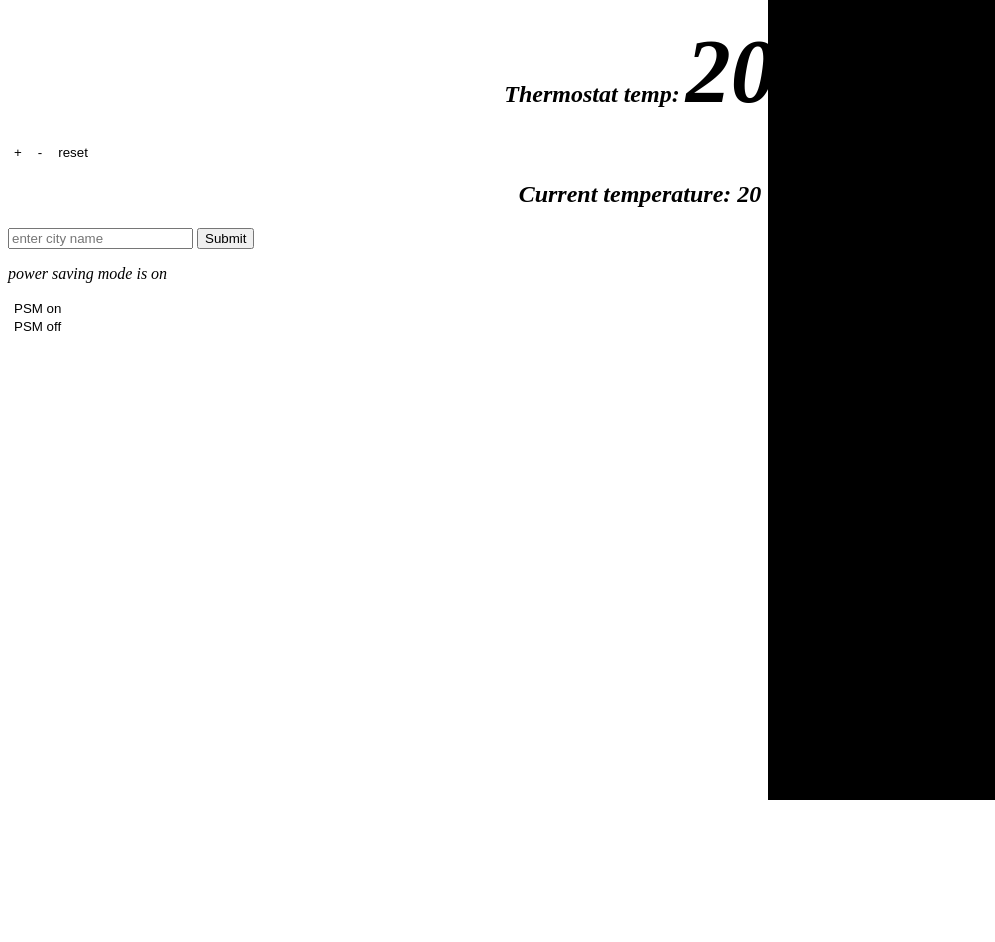
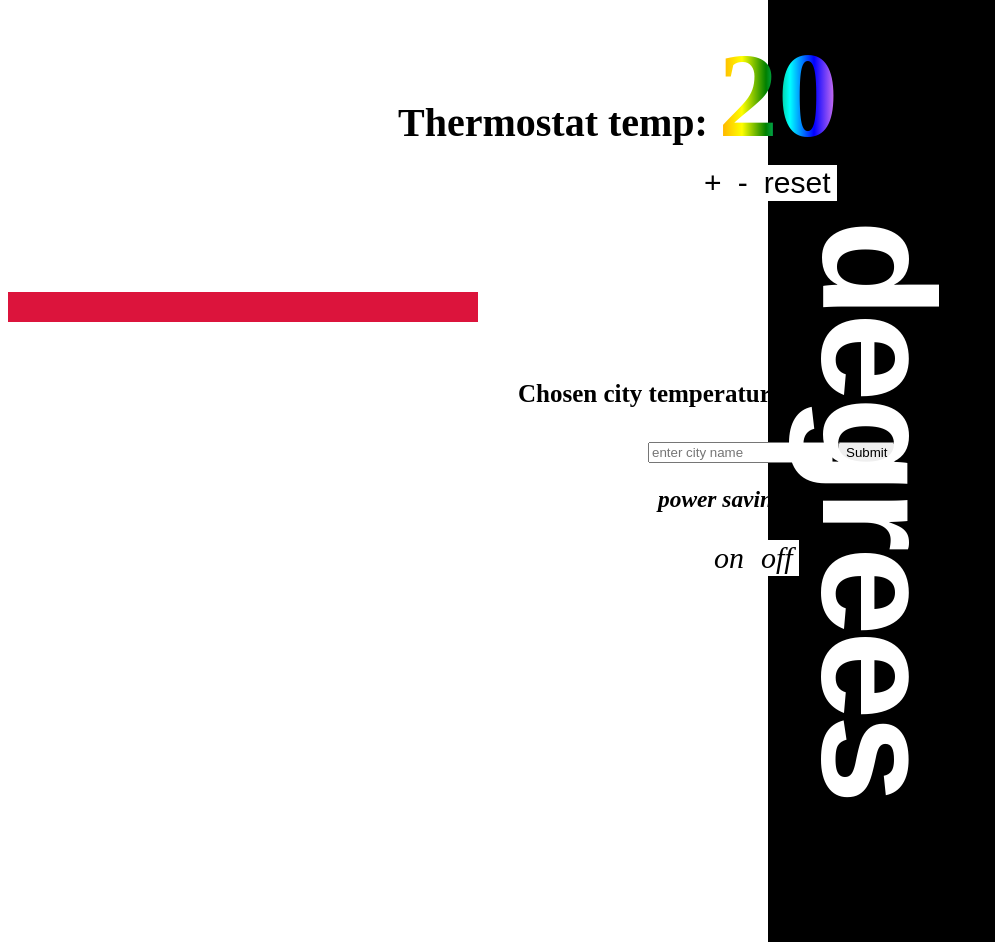
Before and after one commit to lroberts77/thermostat-js, a plain HTML site: page index.html in a window 1280 px wide. Shown: the top 942 px of the page, without its empty margins (0-995 px from the left). Before the commit the page ends 800 px from the top, so only its background shows below. Drawn offline with nearby package versions, Linux system fonts and the light colour scheme; no server answers; files whose address does not match are found by name.

Commit message:
learning css

```diff
--- a/index.html
+++ b/index.html
@@ -9,31 +9,39 @@
 <body>
 
     <script src="https://code.jquery.com/jquery-2.1.4.min.js"></script>
-    <section>
+    <!-- <section> -->
         <div>
             <h1>Thermostat temp: <span id="temperature"></span></h1>
             <div>
-                <button class="button button1" id="temp-up">+</button>
-                <button class="button button1" id="temp-down">-</button>
-                <button class="button button1" id="temp-reset">reset</button>
+                <h5>
+                    <button class="button button1" id="temp-up">+</button>
+                    <button class="button button1" id="temp-down">-</button>
+                    <button class="button button4" id="temp-reset">reset</button>
+                </h5>
             </div>
-            <h1>Current temperature: <span id="current-temperature">20</span></h1>
+            <div class="box red"></div>
+            <h6>Chosen city temperature: <span id="current-temperature">20</span></h6>
         </div>
+        <section>
+            <div>
         <form id="select-city">
             <input id="current-city" type="text" placeholder="enter city name"></input>
             <input type="submit"></input>
         </form>
         <p>
+            <h3>
 
-            power saving mode is <span id="power-saving-status">on</span>
-            <div>
-                <button class="button button2" id="powersaving-on">PSM on</button>
+                power saving mode <span id="power-saving-status"></span>
+            </h3>
+        <h4>
+            <button class="button button2" id="powersaving-on">on</button>
+            <button class="button button3" id="powersaving-off">off</button>
+        </h4>
             </div>
-            <div>
-                <button class="button button3" id="powersaving-off">PSM off</button>
-            </div>
+        </section>
         </p>
-    </section>
+    <!-- </section> -->
+    <h2>degrees</h2>
     <script src="/Users/student/Desktop/projects2/thermostat-js/jasmine/src/Thermostat.js"></script>
     <script src="/Users/student/Desktop/projects2/thermostat-js/interface.js"></script>
     </body>
--- a/thermostat.css
+++ b/thermostat.css
@@ -1,24 +1,58 @@
 body {
+
   height: 100%;
   background: linear-gradient(90deg, white 60%, black 40%);
 }
 
-section {
-font-style: italic;
-font-family: 'Times New Roman', Times, serif;
+h2 {
+  letter-spacing: -5px;
+  font-style: normal;
+  z-index: 1;
+  box-sizing: 0px;
+  font-family: arial;
+  color: white;
+  height: 660px;
+  text-indent: -550px;
+  font-size: 160px;
+  -ms-transform: rotate(90deg);
+  -webkit-transform: rotate(90deg);
+  -moz-transform: rotate(90deg);
+  -o-transform: rotate(90deg);
+  transform: rotate(90deg);
+}
 
+.button4 {
+  font-style: bold;
+  font-size: 30px;
+  background-color: white;
+  color: black;
+  border: white;
+}
+.button4:hover {
+  font-style: bold;
+  font-size: 30px;
+  background-color: aqua;
+  color: white;
 }
 .button1 {
+
+  font-style: bold;
+  font-size: 30px;
   background-color: white;
   color: black;
   border: white;
 }
 .button1:hover {
+  font-style: bold;
+  font-size: 30px;
   background-color: black;
   color: white;
 }
 
 .button2 {
+  font-size: 30px;
+  font-style: italic;
+  font-family: 'Times New Roman', Times, serif;
   background-color: white;
   color: black;
   border: white;
@@ -29,6 +63,9 @@ font-family: 'Times New Roman', Times, serif;
 }
 
 .button3 {
+  font-size: 30px;
+  font-style: italic;
+  font-family: 'Times New Roman', Times, serif;
   background-color: white;
   color: black;
   border: white;
@@ -39,20 +76,69 @@ font-family: 'Times New Roman', Times, serif;
 }
 
 h1 {
-  text-align: center;
+  height: 110px;
+  text-indent: 390px;
+}
+
+h6 {
+  height: 0px;
+  font-size: 25px;
+  text-indent: 510px;
+}
+body {
+  text-indent: 600px;
+  font-size: 20px;
 }
 
 .low_usage {
-    color: blue;
-    font-size: 90px;
+  background: linear-gradient(rgb(181, 217, 252), rgb(115, 187, 255), rgb(84, 143, 252), blue);
+  -webkit-background-clip: text;
+  -webkit-text-fill-color: transparent;
+    font-size: 120px;
   }
 
   .medium_usage {
-    color: black;
-    font-size: 90px;
+      background: linear-gradient(to right, orange , yellow, green, cyan, blue, violet);
+      -webkit-background-clip: text;
+      -webkit-text-fill-color: transparent;
+      font-size: 120px;
   }
 
   .high_usage {
-    color: red;
-    font-size: 90px;
+    background: linear-gradient( yellow,  orange , red );
+    -webkit-background-clip: text;
+    -webkit-text-fill-color: transparent;
+    font-size: 120px;
   }
+
+  section div {
+    height: 500px;
+  }
+
+  h3 {
+    font-style: italic;
+    font-family: 'Times New Roman', Times, serif;
+    text-indent: 650px;
+  }
+
+  h4 {
+    text-indent: 700px;
+  }
+
+  form {
+    text-indent: 640px;
+  }
+
+  h5 {
+    height: 100px;
+    text-indent: 690px;
+  }
+
+  .box {
+    height: 30px;
+    width: 470px;
+
+}
+.red {
+  background-color: crimson;
+}
```
